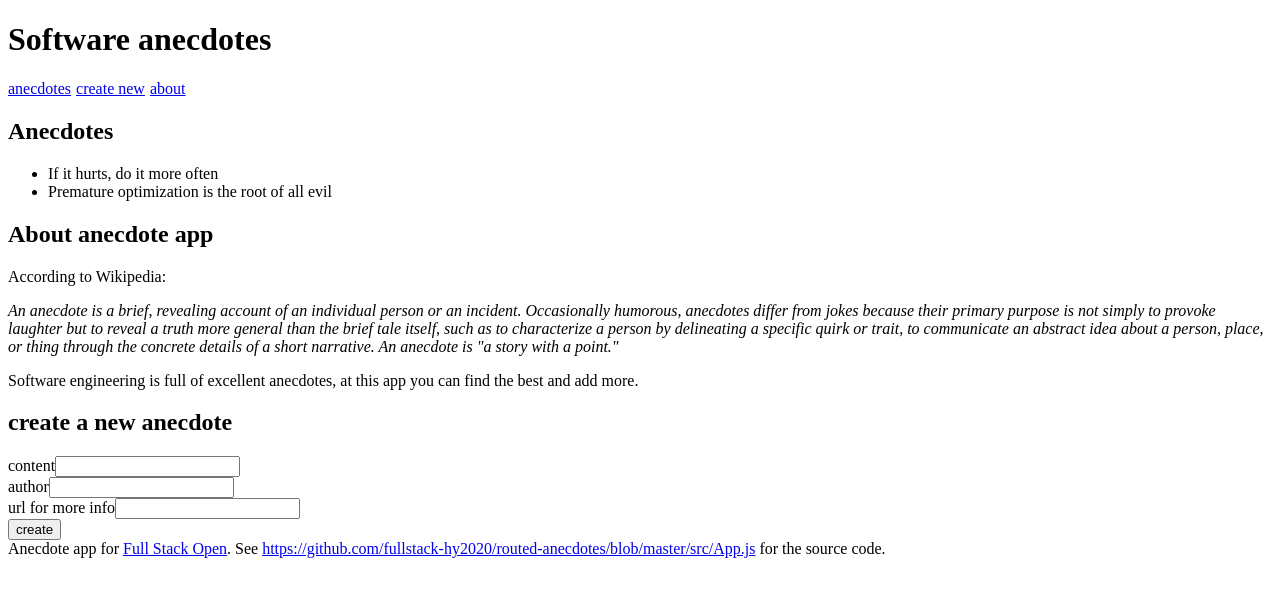
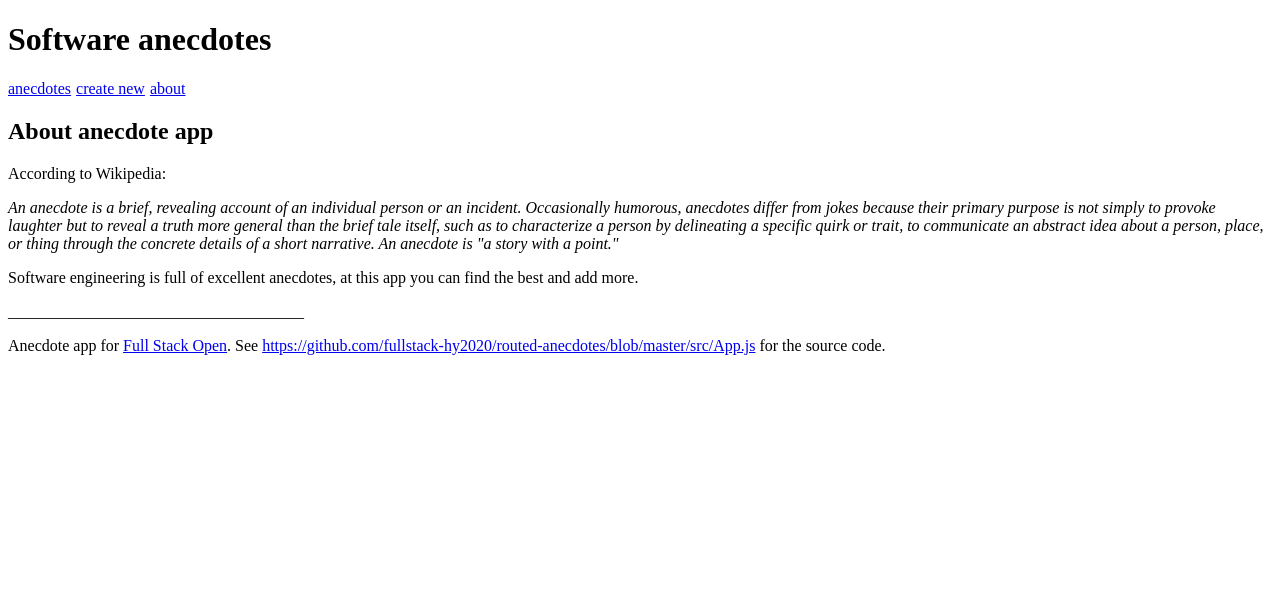
Before and after one commit to pgt2195/full-stack-open-routed-anecdotes, a React (Vite) app: page /about in a window 1280 px wide. Shown: the top 596 px of the page. Built offline with nearby package versions, Linux system fonts and the light colour scheme.

Commit message:
terminé exercice 7.1

```diff
--- a/package.json
+++ b/package.json
@@ -11,7 +11,8 @@
   },
   "dependencies": {
     "react": "^18.2.0",
-    "react-dom": "^18.2.0"
+    "react-dom": "^18.2.0",
+    "react-router-dom": "^7.7.1"
   },
   "devDependencies": {
     "@types/react": "^18.2.15",
@@ -21,6 +22,6 @@
     "eslint-plugin-react": "^7.32.2",
     "eslint-plugin-react-hooks": "^4.6.0",
     "eslint-plugin-react-refresh": "^0.4.3",
-    "vite": "^4.4.5"
+    "vite": "^7.0.6"
   }
 }
--- a/src/App.jsx
+++ b/src/App.jsx
@@ -1,89 +1,18 @@
 import { useState } from 'react'
-
-const Menu = () => {
-  const padding = {
-    paddingRight: 5
-  }
-  return (
-    <div>
-      <a href='#' style={padding}>anecdotes</a>
-      <a href='#' style={padding}>create new</a>
-      <a href='#' style={padding}>about</a>
-    </div>
-  )
-}
-
-const AnecdoteList = ({ anecdotes }) => (
-  <div>
-    <h2>Anecdotes</h2>
-    <ul>
-      {anecdotes.map(anecdote => <li key={anecdote.id} >{anecdote.content}</li>)}
-    </ul>
-  </div>
-)
-
-const About = () => (
-  <div>
-    <h2>About anecdote app</h2>
-    <p>According to Wikipedia:</p>
-
-    <em>An anecdote is a brief, revealing account of an individual person or an incident.
-      Occasionally humorous, anecdotes differ from jokes because their primary purpose is not simply to provoke laughter but to reveal a truth more general than the brief tale itself,
-      such as to characterize a person by delineating a specific quirk or trait, to communicate an abstract idea about a person, place, or thing through the concrete details of a short narrative.
-      An anecdote is "a story with a point."</em>
-
-    <p>Software engineering is full of excellent anecdotes, at this app you can find the best and add more.</p>
-  </div>
-)
-
-const Footer = () => (
-  <div>
-    Anecdote app for <a href='https://fullstackopen.com/'>Full Stack Open</a>.
-
-    See <a href='https://github.com/fullstack-hy2020/routed-anecdotes/blob/master/src/App.js'>https://github.com/fullstack-hy2020/routed-anecdotes/blob/master/src/App.js</a> for the source code.
-  </div>
-)
-
-const CreateNew = (props) => {
-  const [content, setContent] = useState('')
-  const [author, setAuthor] = useState('')
-  const [info, setInfo] = useState('')
+import {
+  BrowserRouter as Router,
+  Routes, Route, Link
+} from 'react-router-dom'
+// Components
+import Menu from './components/Menu'
+import AnecdoteList from './components/AnecdoteList'
+import About from './components/About'
+import Footer from './components/Footer'
+import CreateNew from './components/CreateNew'
 
 
-  const handleSubmit = (e) => {
-    e.preventDefault()
-    props.addNew({
-      content,
-      author,
-      info,
-      votes: 0
-    })
-  }
-
-  return (
-    <div>
-      <h2>create a new anecdote</h2>
-      <form onSubmit={handleSubmit}>
-        <div>
-          content
-          <input name='content' value={content} onChange={(e) => setContent(e.target.value)} />
-        </div>
-        <div>
-          author
-          <input name='author' value={author} onChange={(e) => setAuthor(e.target.value)} />
-        </div>
-        <div>
-          url for more info
-          <input name='info' value={info} onChange={(e)=> setInfo(e.target.value)} />
-        </div>
-        <button>create</button>
-      </form>
-    </div>
-  )
-
-}
-
 const App = () => {
+  const [notification, setNotification] = useState('')
   const [anecdotes, setAnecdotes] = useState([
     {
       content: 'If it hurts, do it more often',
@@ -100,8 +29,6 @@
       id: 2
     }
   ])
-
-  const [notification, setNotification] = useState('')
 
   const addNew = (anecdote) => {
     anecdote.id = Math.round(Math.random() * 10000)
@@ -126,9 +53,11 @@
     <div>
       <h1>Software anecdotes</h1>
       <Menu />
-      <AnecdoteList anecdotes={anecdotes} />
-      <About />
-      <CreateNew addNew={addNew} />
+      <Routes>
+        <Route path="/" element={<AnecdoteList anecdotes={anecdotes} />} />
+        <Route path="/about" element={<About />} />
+        <Route path="/create" element={<CreateNew addNew={addNew} />} />
+      </Routes>
       <Footer />
     </div>
   )
--- /dev/null
+++ b/src/components/About.jsx
@@ -0,0 +1,15 @@
+const About = () => (
+  <div>
+    <h2>About anecdote app</h2>
+    <p>According to Wikipedia:</p>
+
+    <em>An anecdote is a brief, revealing account of an individual person or an incident.
+      Occasionally humorous, anecdotes differ from jokes because their primary purpose is not simply to provoke laughter but to reveal a truth more general than the brief tale itself,
+      such as to characterize a person by delineating a specific quirk or trait, to communicate an abstract idea about a person, place, or thing through the concrete details of a short narrative.
+      An anecdote is "a story with a point."</em>
+
+    <p>Software engineering is full of excellent anecdotes, at this app you can find the best and add more.</p>
+  </div>
+)
+
+export default About
--- /dev/null
+++ b/src/components/AnecdoteList.jsx
@@ -0,0 +1,10 @@
+const AnecdoteList = ({ anecdotes }) => (
+  <div>
+    <h2>Anecdotes</h2>
+    <ul>
+      {anecdotes.map(anecdote => <li key={anecdote.id} >{anecdote.content}</li>)}
+    </ul>
+  </div>
+)
+
+export default AnecdoteList
--- /dev/null
+++ b/src/components/CreateNew.jsx
@@ -0,0 +1,41 @@
+import { useState } from "react"
+
+const CreateNew = (props) => {
+  const [content, setContent] = useState('')
+  const [author, setAuthor] = useState('')
+  const [info, setInfo] = useState('')
+
+
+  const handleSubmit = (e) => {
+    e.preventDefault()
+    props.addNew({
+      content,
+      author,
+      info,
+      votes: 0
+    })
+  }
+
+  return (
+    <div>
+      <h2>create a new anecdote</h2>
+      <form onSubmit={handleSubmit}>
+        <div>
+          content
+          <input name='content' value={content} onChange={(e) => setContent(e.target.value)} />
+        </div>
+        <div>
+          author
+          <input name='author' value={author} onChange={(e) => setAuthor(e.target.value)} />
+        </div>
+        <div>
+          url for more info
+          <input name='info' value={info} onChange={(e)=> setInfo(e.target.value)} />
+        </div>
+        <button>create</button>
+      </form>
+    </div>
+  )
+}
+
+export default CreateNew
--- /dev/null
+++ b/src/components/Footer.jsx
@@ -0,0 +1,10 @@
+const Footer = () => (
+  <div>
+    <p>_____________________________________</p>
+    Anecdote app for <a href='https://fullstackopen.com/'>Full Stack Open</a>.
+
+    See <a href='https://github.com/fullstack-hy2020/routed-anecdotes/blob/master/src/App.js'>https://github.com/fullstack-hy2020/routed-anecdotes/blob/master/src/App.js</a> for the source code.
+  </div>
+)
+
+export default Footer
--- /dev/null
+++ b/src/components/Menu.jsx
@@ -0,0 +1,19 @@
+import {
+  BrowserRouter as Router,
+  Routes, Route, Link
+} from 'react-router-dom'
+
+const Menu = () => {
+  const padding = {
+    paddingRight: 5
+  }
+  return (
+    <div>
+      <Link style={padding} to="/">anecdotes</Link>
+      <Link style={padding} to="/create">create new</Link>
+      <Link style={padding} to="/about">about</Link>
+    </div>
+  )
+}
+
+export default Menu
--- a/src/main.jsx
+++ b/src/main.jsx
@@ -1,5 +1,9 @@
-import React from 'react'
 import ReactDOM from 'react-dom/client'
 import App from './App'
+import { BrowserRouter as Router } from 'react-router-dom'
 
-ReactDOM.createRoot(document.getElementById('root')).render(<App />)
+ReactDOM.createRoot(document.getElementById('root')).render(
+  <Router>
+    <App />
+  </Router>
+)
```
Also changed, not shown: 1 other file (tests, documents, lock files or other folders).
